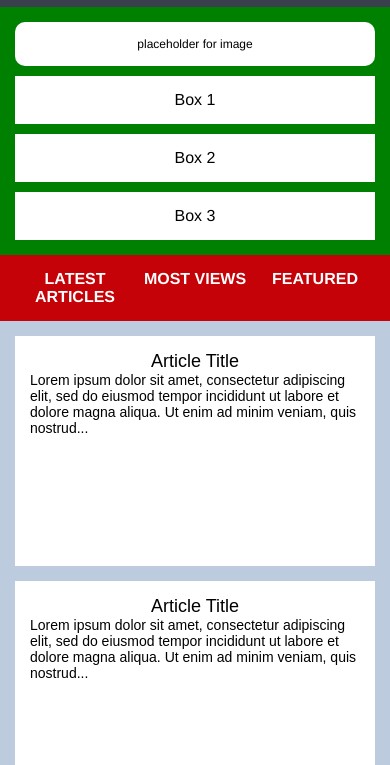
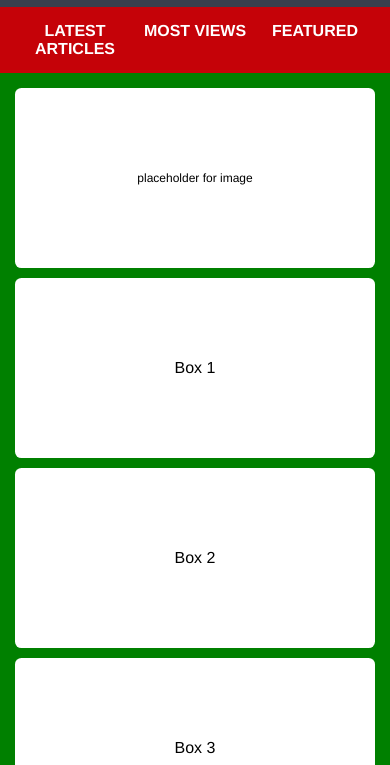
Before and after one commit to rjsudhin/holly-grail-mockup, a plain HTML site: page index.html in a window 390 px wide. Shown: the part 79-844 px from the top of the page. Drawn offline with nearby package versions, Linux system fonts and the light colour scheme.

Commit message:
nav order changed and sidebar sections aligned when screen get responsive

```diff
--- a/style.css
+++ b/style.css
@@ -137,6 +137,7 @@ ul {
   }
 
   .container .header {
+    order: -2;
     display: flex;
     justify-content: space-between;
     align-items: center;
@@ -197,5 +198,26 @@ ul {
   }
   /* Hamburger Menu */
 
+  /* Sidebar section */
+  .container .sidebar {
+    display: flex;
+    flex-wrap: wrap;
+    div {
+      min-height: 150px;
+      flex: 1 1 250px;
+      border-radius: .4rem;
+      display: flex;
+      justify-content: center;
+      align-items: center;
+    }
+  }
+  /* Sidebar section */
+
+  /* nav section */
+  .container .nav {
+    order: -2;
+  }
+  /* nav section */
+
 }
 /* Smaller Screens */
```
